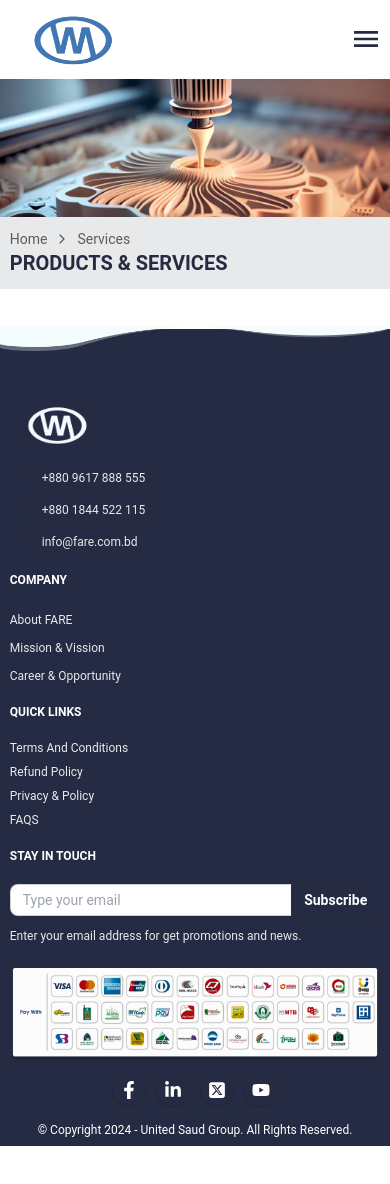
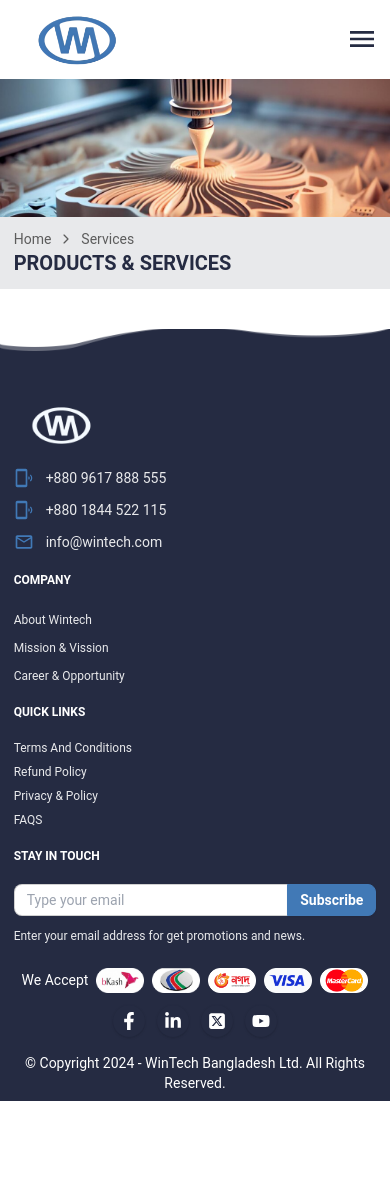
Before and after one commit to techvixo/Wintech-Frontend, a Next.js app: page /services in a window 390 px wide. Shown: the top 1184 px of the page. After the commit the page ends 1101 px from the top, so only its background shows below. Built offline with nearby package versions, Linux system fonts and the light colour scheme.

Commit message:
Footer changed

```diff
--- a/app/Components/Shared/Footer/Footer.jsx
+++ b/app/Components/Shared/Footer/Footer.jsx
@@ -1,80 +1,62 @@
-"use client"
+"use client";
 import logo from "@@/logo/logo.png";
-import shap from "@@/footer-img/footer-fram.png";
-import locationImg from "@@/footer-img/location.png";
+import shap from "@@/footer-img/footer-top-shap.png";
 import m1 from "@@/footer-img/peyment-mathod/1.png";
 import m2 from "@@/footer-img/peyment-mathod/2.png";
 import m3 from "@@/footer-img/peyment-mathod/3.png";
 import m4 from "@@/footer-img/peyment-mathod/4.png";
 import m5 from "@@/footer-img/peyment-mathod/5.png";
-import paymentMathodImg from "@@/footer-img/peyment-mathod/payment-mathod.png";
 import { FaLocationDot } from "react-icons/fa6";
 import { MdOutlineEmail } from "react-icons/md";
+import { FaPhone } from "react-icons/fa6";
 import { FaSquareXTwitter } from "react-icons/fa6";
 import { FaFacebookF } from "react-icons/fa";
 import { FaLinkedinIn } from "react-icons/fa";
 import { FaYoutube } from "react-icons/fa6";
 import { MdOutlinePhonelinkRing } from "react-icons/md";
-import Image from 'next/image';
-import Link from 'next/link';
+import Image from "next/image";
+import Link from "next/link";
 import { useState } from "react";
 import { BASEURL } from "@/Constant";
 import axios from "axios";
 
 const Footer = () => {
-    const [inputValue, setInputValue] = useState("")
+  const [inputValue, setInputValue] = useState("");
   const [isValidEmail, setIsValidEmail] = useState(true); // State to track if email is valid
   const paymentMathod = [
     {
       id: 1,
       name: "",
       mathod: m1,
-            link: "/"
+      link: "/",
     },
     {
       id: 2,
       name: "",
       mathod: m2,
-            link: "/"
+      link: "/",
     },
     {
       id: 3,
       name: "",
       mathod: m3,
-            link: "/"
+      link: "/",
     },
     {
       id: 4,
       name: "",
       mathod: m4,
-            link: "/"
+      link: "/",
     },
     {
       id: 5,
       name: "",
       mathod: m5,
-            link: "/"
+      link: "/",
     },
-    ]
-    const address = [
-        {
-            id: 1,
-            county: "Bangladesh Office",
-            address: "House 04, Road 15, Block-D, (2nd Floor), Banani, Dhaka-1213"
-        },
-        {
-            id: 2,
-            county: "Portugal Office",
-            address: "Pua Jaime Martins Barata 6, Lisbon, Portugal"
-        },
-        {
-            id: 3,
-            county: "Sweden Office",
-            address: "Denmarksgatan 34, Stockholm, Sweden"
-        },
-    ]
+  ];
   const handleSubscribe = async () => {
-        console.log(inputValue)
+    console.log(inputValue);
     // Regular expression for email validation
     const emailRegex = /^[^\s@]+@[^\s@]+\.[^\s@]+$/;
 
@@ -82,26 +64,24 @@ const Footer = () => {
       // If email is valid, perform subscription logic
       // console.log("Email is valid:", inputValue);
       const data = {
-                email: inputValue
-            }
+        email: inputValue,
+      };
       try {
-                const response = await axios.post(`${BASEURL}/user/subscribe`, data,
-                    {
+        const response = await axios.post(`${BASEURL}/user/subscribe`, data, {
           headers: {
-                            Accept: 'application/json',
-                            'Content-Type': 'application/json',
-                            Authorization: localStorage.getItem("token")
-                        }
-                    }
-                );
+            Accept: "application/json",
+            "Content-Type": "application/json",
+            Authorization: localStorage.getItem("token"),
+          },
+        });
         // console.log(response)
         console.log(response?.data);
         if (response?.data?.success) {
-                    window.alert(response?.data?.message)
-                    setInputValue("")
+          window.alert(response?.data?.message);
+          setInputValue("");
         }
       } catch (error) {
-                console.error('Booking cancel error:', error);
+        console.error("Booking cancel error:", error);
       }
       setIsValidEmail(true);
       // Add your subscription logic here
@@ -110,50 +90,71 @@ const Footer = () => {
       console.log("Invalid email:", inputValue);
       setIsValidEmail(false);
     }
-
-    }
+  };
   return (
-        <section id='footer' className='bg-[#252B42] text-xs md:text-base mt-10  md:mt-20 relative mb-16 md:mb-0'>
-            <div className="shap relative top-[-2px] md:top-0 left-0 w-full">
-                <Image
-                    src={shap}
-                    alt="logo"
-                    width={800}
-                    className="w-full"
-                />
+    <section
+      id="footer"
+      className="bg-[#252B42] text-xs md:text-base mt-10  md:mt-20 relative  md:mb-0"
+    >
+      <div className="shap relative top-[-2px]  left-0 w-full">
+        <Image src={shap} alt="logo" width={800} className="w-full" />
       </div>
       <div className="main_container">
         <div className="grid grid-cols-1 md:grid-cols-4 gap-5 lg:gap-4 pt-12 text-[#FFFFFFE5] capitalize">
           <div className=" flex flex-col gap-3">
-                        <Image
-                            src={logo}
-                            alt="logo"
-                            width={200}
-                            className="w-24"
-                        />
+            <Image src={logo} alt="logo" width={200} className="w-24" />
             <div className="mt-2 flex flex-col gap-3">
               {/* <p className='flex items-start gap-3 text-[#FFFFFFE5]'><span className="text-xl font-semibold text-primary"><FaLocationDot /></span><span>House 04, Road 15, Block-D, (2nd floor), banani, dhaka-1213</span></p> */}
-                            <p className='flex items-center gap-3 text-[#FFFFFFE5]'><span className="text-xl font-semibold text-primary"><MdOutlinePhonelinkRing /></span><span className="text-xs">+880 9617 888 555</span></p>
-                            <p className='flex items-center gap-3 text-[#FFFFFFE5]'><span className="text-xl font-semibold text-primary"><MdOutlinePhonelinkRing /></span><span className="text-xs">+880 1844 522 115</span></p>
-                            <p className='flex items-center gap-3 text-[#FFFFFFE5]'><span className="text-xl font-semibold text-primary"><MdOutlineEmail /></span><span className="lowercase text-xs">info@fare.com.bd</span></p>
+              <p className="flex items-center gap-3 text-[#FFFFFFE5]">
+                <span className="text-xl font-semibold text-secondary">
+                  <MdOutlinePhonelinkRing />
+                </span>
+                <span className="text-sm md:text-base">+880 9617 888 555</span>
+              </p>
+              <p className="flex items-center gap-3 text-[#FFFFFFE5]">
+                <span className="text-xl font-semibold text-secondary">
+                  <MdOutlinePhonelinkRing />
+                </span>
+                <span className="text-sm md:text-base">+880 1844 522 115</span>
+              </p>
+              <p className="flex items-center gap-3 text-[#FFFFFFE5]">
+                <span className="text-xl font-semibold text-secondary">
+                  <MdOutlineEmail />
+                </span>
+                <span className="lowercase text-sm md:text-base">info@wintech.com</span>
+              </p>
             </div>
           </div>
           <div className="flex flex-col gap-3 font-normal">
-                        <p className='text-white font-bold  mb-3'>COMPANY</p>
-                        <Link href="/about-us"><span>About FARE</span></Link>
-                        <Link href="/mission-vision"><span>Mission & vission</span></Link>
-                        <Link href="/"><span>Career & Opportunity</span></Link>
+            <p className="text-white font-bold  mb-3">COMPANY</p>
+            <Link href="/about-us">
+              <span>About Wintech</span>
+            </Link>
+            <Link href="/mission-vision">
+              <span>Mission & vission</span>
+            </Link>
+            <Link href="/">
+              <span>Career & Opportunity</span>
+            </Link>
           </div>
           <div className="flex flex-col gap-2  font-normal">
-                        <p className='text-white font-bold  mb-3'>QUICK LINKS</p>
-                        <Link href="/terms-conditions"><span>Terms And Conditions</span></Link>
-                        <Link href="/refund-policy"><span>Refund policy</span></Link>
+            <p className="text-white font-bold  mb-3">QUICK LINKS</p>
+            <Link href="/terms-conditions">
+              <span>Terms And Conditions</span>
+            </Link>
+            <Link href="/refund-policy">
+              <span>Refund policy</span>
+            </Link>
             {/* <Link href="/cencellation-policy"><span>cancellation policy</span></Link> */}
-                        <Link href="/privacy-policy"><span>Privacy & Policy</span></Link>
-                        <Link href="/faq"><span>FAQS</span></Link>
+            <Link href="/privacy-policy">
+              <span>Privacy & Policy</span>
+            </Link>
+            <Link href="/faq">
+              <span>FAQS</span>
+            </Link>
           </div>
           <div className=" flex flex-col gap-3">
-                        <p className='text-white font-bold uppercase mb-2'>Stay in touch</p>
+            <p className="text-white font-bold uppercase mb-2">Stay in touch</p>
             <div className="w-full">
               <div className="join text-black w-full">
                 <input
@@ -162,41 +163,61 @@ const Footer = () => {
                   type="email"
                   required
                   placeholder="Type your email"
-                                    className={`input input-sm input-bordered join-item w-full ${isValidEmail ? '' : 'border-red-500'}`} // Add red border when email is not valid
+                  className={`input input-sm input-bordered join-item w-full ${
+                    isValidEmail ? "" : "border-red-500"
+                  }`} // Add red border when email is not valid
                 />
                 <button
                   onClick={handleSubscribe}
-                                    className="btn btn-sm btn-primary join-item text-white"
+                  className="btn btn-sm btn-secondary join-item text-white"
                 >
                   Subscribe
                 </button>
-
               </div>
             </div>
-                        {!isValidEmail && <p className="text-red-500 text-sm">Please enter a valid email address.</p>} {/* Display error message when email is not valid */}
-                        <p className="text-[#FFFFFFE5] normal-case">Enter your email address for get promotions and news.</p>
+            {!isValidEmail && (
+              <p className="text-red-500 text-sm">
+                Please enter a valid email address.
+              </p>
+            )}{" "}
+            {/* Display error message when email is not valid */}
+            <p className="text-[#FFFFFFE5] normal-case">
+              Enter your email address for get promotions and news.
+            </p>
           </div>
         </div>
         <div className="footer_border py-2 md:py-4 w-full text-[#939393] flex flex-col-reverse md:flex-row justify-between items-center gap-3 mt-4 ">
           <div className="md:w-1/2 md:flex flex-col items-start">
             <div className=" flex items-center justify-center md:justify-start gap-3">
-                            <Link href={"https://www.facebook.com/fare.com.bd"} target="blank"><span className='flex items-center justify-center bg-primary text-white h-8 w-8 text-lg rounded-full font-bold shadow'><FaFacebookF /></span></Link>
-                            <span className='flex items-center justify-center bg-primary text-white h-8 w-8 text-lg rounded-full font-bold shadow'><FaLinkedinIn /></span>
-                            <span className='flex items-center justify-center bg-primary text-white h-8 w-8 text-lg rounded-full font-bold shadow'><FaSquareXTwitter /></span>
-                            <span className='flex items-center justify-center bg-primary text-white h-8 w-8 text-lg rounded-full font-bold shadow'><FaYoutube /></span>
+              <Link
+                href={"https://www.facebook.com/fare.com.bd"}
+                target="blank"
+              >
+                <span className="flex items-center justify-center bg-primary text-white h-8 w-8 text-lg rounded-full font-bold shadow">
+                  <FaFacebookF />
+                </span>
+              </Link>
+              <span className="flex items-center justify-center bg-primary text-white h-8 w-8 text-lg rounded-full font-bold shadow">
+                <FaLinkedinIn />
+              </span>
+              <span className="flex items-center justify-center bg-primary text-white h-8 w-8 text-lg rounded-full font-bold shadow">
+                <FaSquareXTwitter />
+              </span>
+              <span className="flex items-center justify-center bg-primary text-white h-8 w-8 text-lg rounded-full font-bold shadow">
+                <FaYoutube />
+              </span>
             </div>
-                        <p className='text-xs text-center text-white mt-4'> © Copyright 2024 - United Saud Group. All Rights Reserved.</p>
+            <p className="text-sm text-center text-white mt-4">
+              {" "}
+              © Copyright 2024 - WinTech Bangladesh Ltd. All Rights Reserved.
+            </p>
           </div>
           <div className="md:flex justify-end w-full md:w-1/2">
-                        <Image
-                            src={paymentMathodImg}
-                            alt="logo"
-                            width={600}
-                            className=" md:w-3/4"
-                        />
-                        {/* <div className="flex justify-center md:justify-end gap-2 md:gap-5">
-                            {
-                                paymentMathod.map((mathod, i) => {
+            <div className="flex justify-center md:justify-end gap-2 items-center md:gap-3">
+              <p className="text-sm text-center md:text-base md:text-end md:tracking-[3px] text-white">
+                We Accept
+              </p>
+              {paymentMathod.map((mathod, i) => {
                 return (
                   <div key={i} className="l">
                     <Image
@@ -206,16 +227,14 @@ const Footer = () => {
                       className="w-12 md:w-16"
                     />
                   </div>
-                                    )
-                                })
-                            }
+                );
+              })}
             </div>
-                        <p className='text-xs text-center md:text-sm md:text-end md:tracking-[3px] text-white  mt-4'>THIS PAYMENT METHOD IS ACCEPTED BY US</p> */}
           </div>
         </div>
       </div>
     </section>
-    )
-}
+  );
+};
 
-export default Footer
+export default Footer;
--- a/app/globals.css
+++ b/app/globals.css
@@ -167,7 +167,7 @@ nav {
  =============================================================*/
  @media only screen and (max-width: 600px) {
   .main_container {
-    width: 95%;
+    width: 93%;
     max-width: 1536px;
     margin: auto;
   }
--- a/app/not-found.jsx
+++ b/app/not-found.jsx
@@ -9,10 +9,10 @@ const NotFound = () => {
         src={notFoundImage}
         alt="not-found"
         width={600}
-        className="max-w-[600px] h-auto mx-auto p-2 rounded-md"
+        className="w-1/2 md:max-w-[600px] h-auto mx-auto p-2 rounded-md"
       />
       <Link href="/" className="mt-5 mb-2 inline-block">
-        <button className="btn btn-primary bg-blue-500">Back to Home</button>
+        <button className="btn btn-xs md:btn-md btn-primary bg-blue-500">Back to Home</button>
       </Link>
     </div>
   );
```
Also changed, not shown: public/assets/footer-img/footer-top-shap.png (added). Lines whose indentation alone changed are shown as unchanged.
